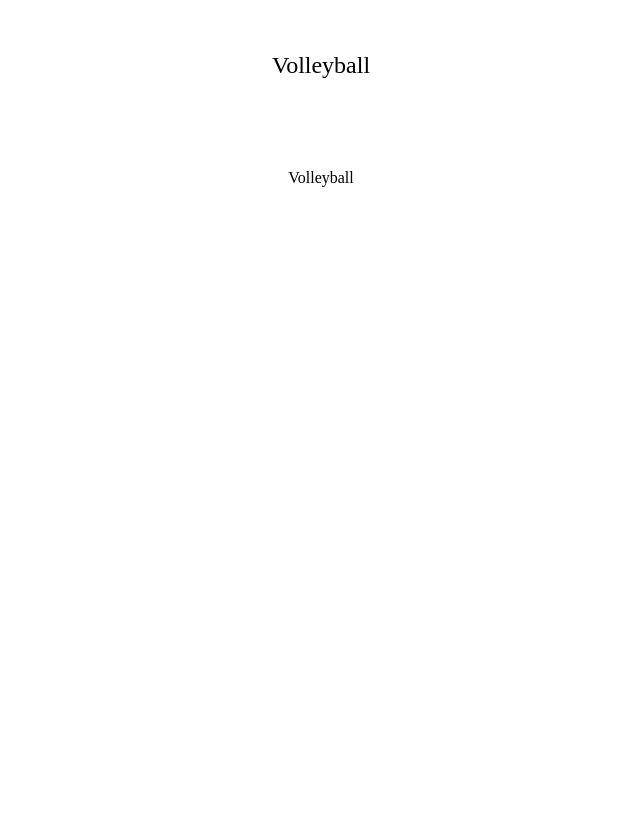
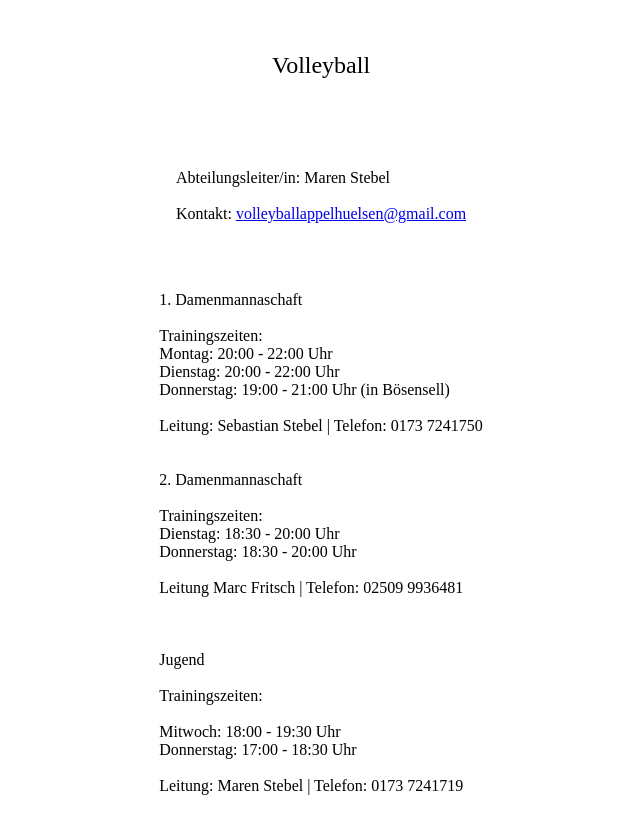
Before and after one commit to chewable-jpg/sva-website, a Next.js app: page /sports/volleyball in a window 1280 px wide. Shown: the top 834 px of the page, without its empty margins (319-959 px from the left). Before the commit the page ends 800 px from the top, so only its background shows below. Built offline with nearby package versions, Linux system fonts and the light colour scheme.

Commit message:
added volleyball page

```diff
--- a/src/pages/sports/volleyball.jsx
+++ b/src/pages/sports/volleyball.jsx
@@ -55,7 +55,45 @@ const Home = () => {
         py="30"
       >
         <Text>
-            Volleyball
+          Abteilungsleiter/in: Maren Stebel <br />
+          <br />
+          Kontakt:{" "}
+          <a href="mailto:volleyballappelhuelsen@gmail.com">
+            volleyballappelhuelsen@gmail.com
+          </a>
+          <br />
+          <br />
+          <br />
+        </Text>
+        <Text>
+          1. Damenmannaschaft <br />
+          <br />
+          Trainingszeiten:  <br/>
+          Montag: 20:00 - 22:00 Uhr <br/>
+          Dienstag: 20:00 - 22:00 Uhr <br/>
+          Donnerstag: 19:00 - 21:00 Uhr (in Bösensell) <br/>
+          <br/>
+          Leitung: Sebastian Stebel | Telefon: 0173 7241750 <br/>
+          <br/>
+          <br/>
+          2. Damenmannaschaft <br/>
+          <br/>
+          Trainingszeiten: <br/>
+          Dienstag: 18:30 - 20:00 Uhr <br/>
+          Donnerstag: 18:30 - 20:00 Uhr <br/>
+          <br/>
+          Leitung Marc Fritsch | Telefon: 02509 9936481 <br/>
+          <br/>
+          <br/>
+          <br/>
+          Jugend <br/>
+          <br/>
+          Trainingszeiten: <br/>
+          <br/>
+          Mitwoch: 18:00 - 19:30 Uhr <br/>
+          Donnerstag: 17:00 - 18:30 Uhr <br/>
+          <br/>
+          Leitung: Maren Stebel | Telefon: 0173 7241719
         </Text>
       </Box>
     </>
```
